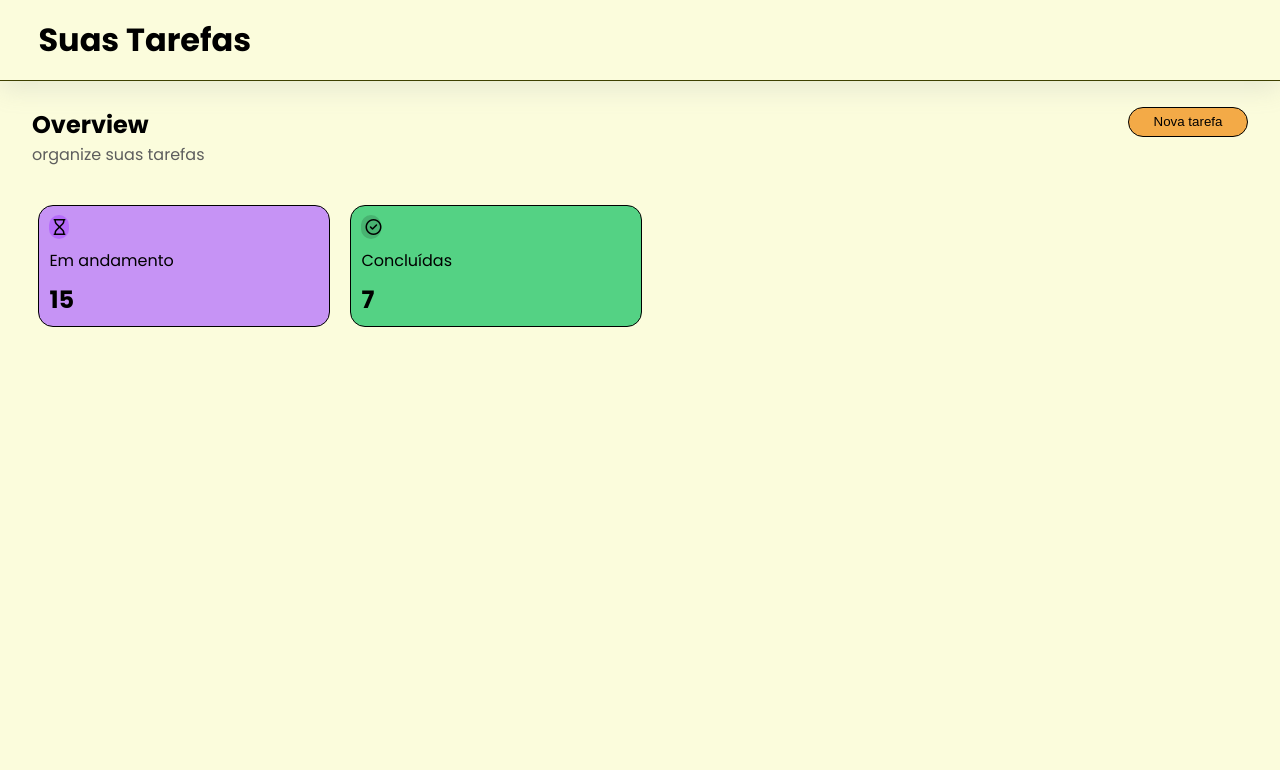
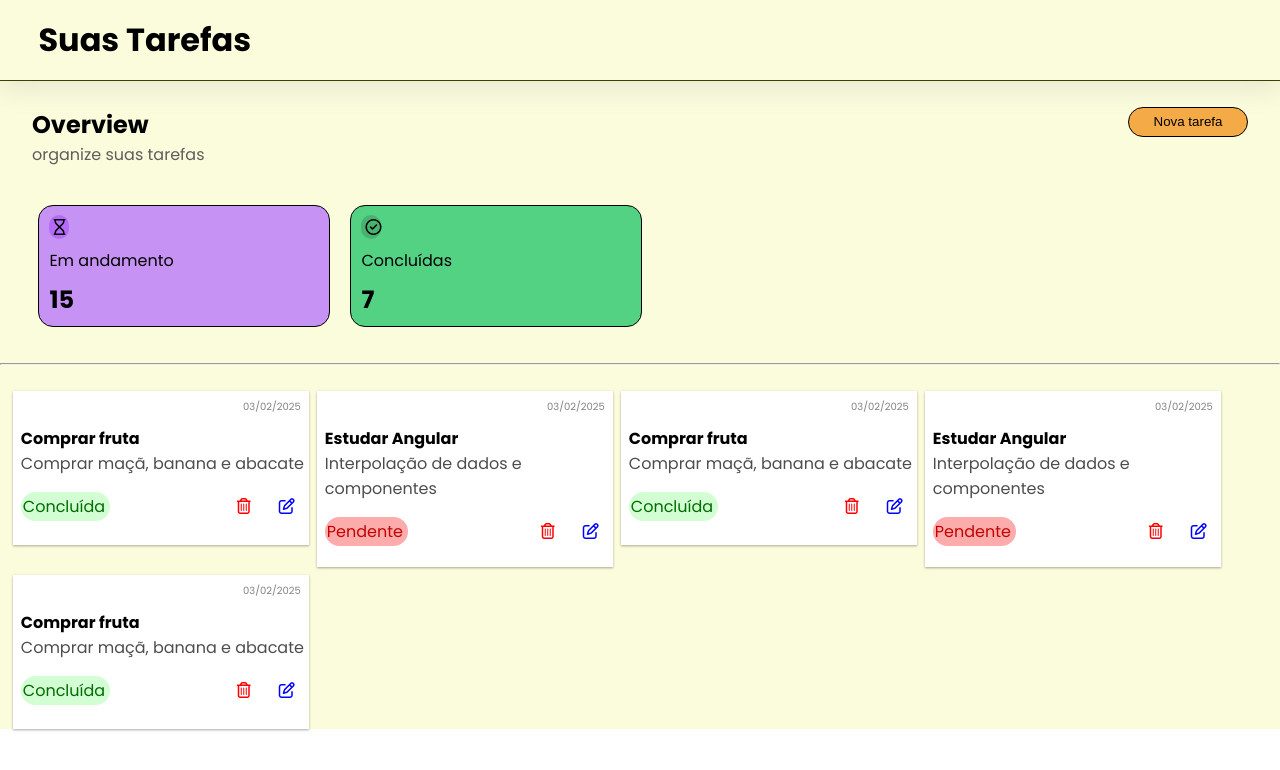
Before and after one commit to luanapaes/task-app, an Angular app: page / in a window 1280 px wide. Shown: the top 770 px of the page. Built offline with nearby package versions, Linux system fonts and the light colour scheme.

Commit message:
feat(home): adiciona exibição de tarefas no HomeComponent com estilo e estrutura

```diff
--- a/src/app/pages/home/home.component.html
+++ b/src/app/pages/home/home.component.html
@@ -26,4 +26,40 @@
         ></app-status-card>
     </div>
 
+    <hr>
+
+    <div class="tasks-container">
+        <app-task
+        title="Comprar fruta"
+        description="Comprar maçã, banana e abacate"
+        createAt="03/02/2025"
+        [status]="true"
+        ></app-task>
+
+        <app-task
+        title="Estudar Angular"
+        description="Interpolação de dados e componentes"
+        createAt="03/02/2025"
+        [status]="false"
+        ></app-task>
+        <app-task
+        title="Comprar fruta"
+        description="Comprar maçã, banana e abacate"
+        createAt="03/02/2025"
+        [status]="true"
+        ></app-task>
+
+        <app-task
+        title="Estudar Angular"
+        description="Interpolação de dados e componentes"
+        createAt="03/02/2025"
+        [status]="false"
+        ></app-task>
+        <app-task
+        title="Comprar fruta"
+        description="Comprar maçã, banana e abacate"
+        createAt="03/02/2025"
+        [status]="true"
+        ></app-task>
+    </div>
 </div>
--- a/src/app/pages/home/home.component.scss
+++ b/src/app/pages/home/home.component.scss
@@ -1,6 +1,10 @@
+body{
+    height: auto;
+}
+
 .home-container {
     width: 100%;
-    height: 100%;
+    height: auto;
 
     background-color: rgb(251, 252, 220);
 
@@ -37,6 +41,16 @@
         margin: 3%;
 
         gap: 20px;
+    }
 
+    .tasks-container{
+        display: flex;
+        flex-direction: row;
+        flex-wrap: wrap;
+        width: 98%;
+
+        margin: 0 auto;
+        margin-top: 2%;
+        gap: 8px;
     }
 }
--- a/src/app/pages/home/home.component.ts
+++ b/src/app/pages/home/home.component.ts
@@ -2,12 +2,13 @@ import { Component } from '@angular/core';
 import { HeaderComponent } from '../../shared/header/header.component';
 import { AddTaskButtonComponent } from '../../shared/add-task-button/add-task-button.component';
 import { StatusCardComponent } from '../../shared/status-card/status-card.component';
+import { TaskComponent } from '../../shared/task/task.component';
 
 @Component({
   selector: 'app-home',
   standalone: true,
   imports: [HeaderComponent, AddTaskButtonComponent,
-    StatusCardComponent
+    StatusCardComponent, TaskComponent
   ],
   templateUrl: './home.component.html',
   styleUrl: './home.component.scss'
```
